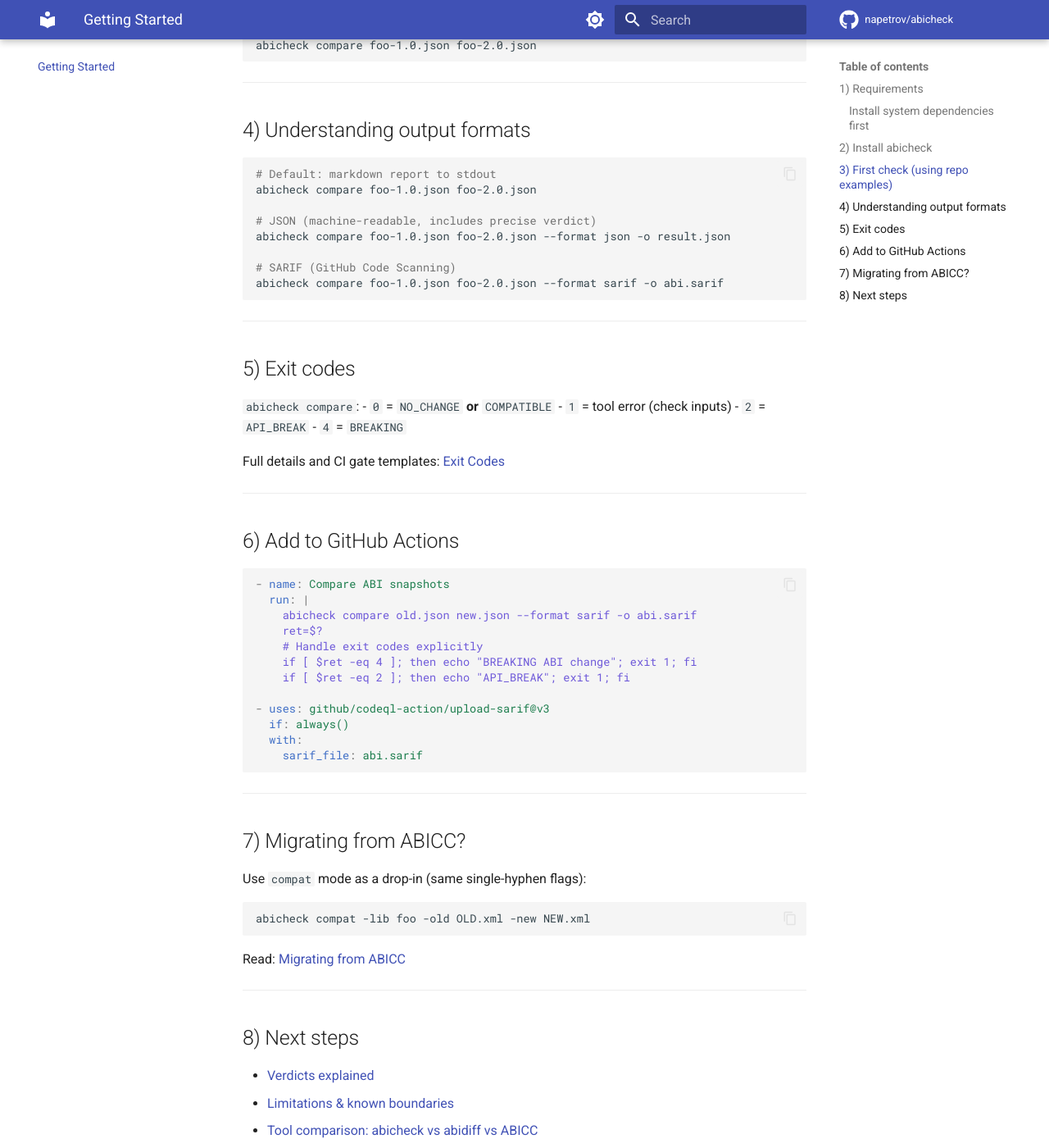
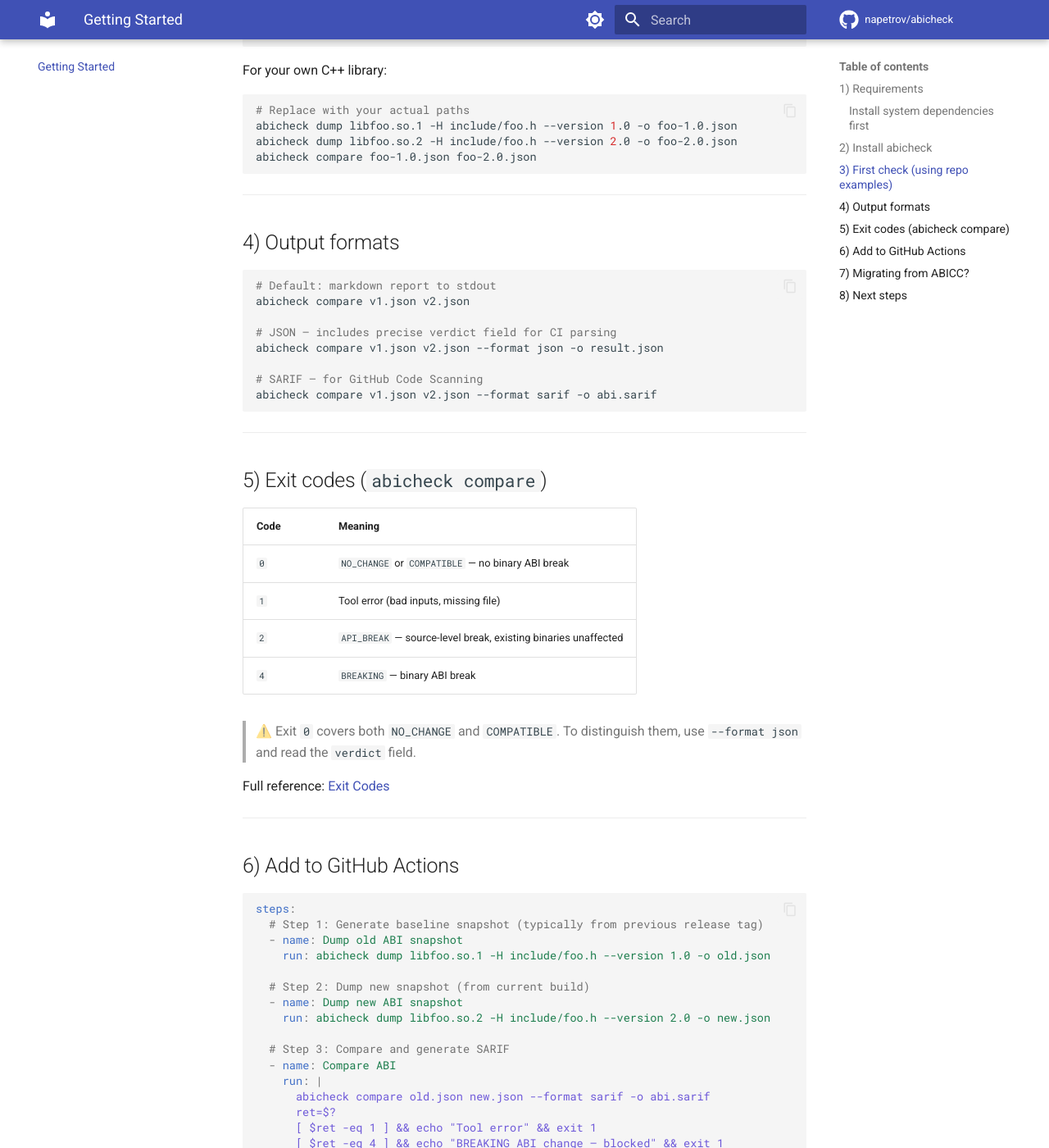
Before and after one commit to napetrov/abicheck, an MkDocs documentation site: the page built from docs/getting_started.md, in a window 1280 px wide and 1400 px high, scrolled down 1625 px. Shown: the whole window at 82% size. Built offline with MkDocs 1.6.1 and Material for MkDocs 9.7.7, drawn with Linux system fonts in a browser that asks for light colours; comment, search, counter and statistics services are not loaded; some of the changed text lies outside the part shown.

Commit message:
docs: address internal review feedback (v2→v3)
- getting_started: macOS ELF-only caveat, dump step shown explicitly
- exit_codes: compat tool error = exit 2 (not 1), table corrected
- exit_codes: strict mode only on compat, not compare
- limitations: -s/-strict flag scoped to compat only (not compare)
- limitations: COMPATIBLE blocking policy scoped by mode
- verdicts: compat tool error exit 2 in summary table
- verdicts: noexcept C++17 detection caveat added
- verdicts: GLOBAL->WEAK ELF-only qualifier
- verdicts: dangling change_kinds link replaced with abicc_compat ref
- from_abicc: -relpath removed from unsupported list (it works)
- from_abicc: -warn-newsym added to supported flags table
- from_abicc: exit code table corrected (1=BREAKING, 2=API_BREAK or error)
- from_abicc: Jenkins example shell idiom simplified to if/then/fi
- from_abicc: migration checklist item 3 now has example loop command

````diff
--- a/docs/concepts/limitations.md
+++ b/docs/concepts/limitations.md
@@ -14,13 +14,15 @@
 **This happens when:**
 - You pass generic system headers but the library was compiled with custom `#define` flags
 - Preprocessor macros change the public API surface (`#ifdef FEATURE_X`)
-- Third-party dependency headers differ between versions (causing dependency ABI leaks to go undetected)
+- Third-party dependency headers differ between versions
 - Platform-specific code paths (`#ifdef __linux__`) differ between compile and analysis environments
 
 **Mitigation:**
 - Always use the exact same headers that were used to build the `.so`
-- Pass all relevant compile-time defines via `castxml` flags
-- Use `--strict` mode to surface more potential issues
+- Pass compile-time defines to castxml: `abicheck dump libfoo.so -H foo.h --castxml-arg=-DFEATURE_X`
+- For `abicheck compat`, use `-s` (strict mode) to promote `COMPATIBLE`/`API_BREAK` to BREAKING:
+  `abicheck compat -lib foo -old OLD.xml -new NEW.xml -s`
+  (use `--strict-mode api` to promote only `API_BREAK`; `-s` is not available on `abicheck compare`)
 - Cross-check with `abicheck compat` (ABICC mode) for independent validation
 
 ---
@@ -34,8 +36,8 @@
 - Calling convention drift, struct packing changes not detected (Tier 4 unavailable)
 - Tier 1 (castxml/headers) and Tier 2 (ELF symbols) still run — most critical breaks caught
 
-**Mitigation:** Use CI/staging debug builds for deep analysis where possible.
-For production binaries, combine `abicheck` with `abicheck compat` ABICC+headers mode.
+**Mitigation:** Use CI/staging debug builds (`CFLAGS=-g`) for deep analysis where possible.
+For production binaries, Tier 1+2 analysis covers the majority of real-world ABI breaks.
 
 ---
 
@@ -46,31 +48,39 @@
 - Template specializations may not all be captured
 - `case17_template_abi` in the examples demonstrates a detectable case
 
+**Mitigation:** Use explicit template instantiation (`template class Foo<int>;`) for
+ABI-sensitive types you want to guarantee are tracked.
+
 ---
 
 ## `COMPATIBLE` Does Not Mean "Invisible"
 
 `COMPATIBLE` changes are detected and reported — they are not silent. Examples:
-- Adding a new export symbol is `COMPATIBLE` but changes the library's API surface
-- Enum member addition is `COMPATIBLE` but can affect switch statement completeness
+- Adding a new export symbol is `COMPATIBLE` but grows the library's API surface
+  (relevant for semver policy: additive changes may still require a minor version bump)
+- Enum member addition is `COMPATIBLE` but can affect exhaustive `switch` statements
 
-Use `--warn-newsym` to treat new symbols as blocking if your policy requires it.
+For `abicheck compat` pipelines, use `-s` to treat `COMPATIBLE` as blocking.
+For `abicheck compare` pipelines, enforce via CI exit code logic (treat exit `2` as failure).
 
 ---
 
 ## `compat` Mode Verdict Limitations
 
-`abicheck compat` follows ABICC's verdict vocabulary: it cannot emit `API_BREAK`.
-Source-level-only breaks (e.g. `case31_enum_rename`, `case34_access_level`) will be
-reported as `COMPATIBLE` in `compat` mode. Use `abicheck compare` for full verdict fidelity.
+`abicheck compat` *does* emit exit code `2` for `API_BREAK` conditions, but the
+report text uses ABICC-style phrasing rather than a bare `API_BREAK` verdict string.
+Source-level-only breaks (e.g. `case31_enum_rename`, `case34_access_level`) will
+appear as warnings in the compat HTML/text report.
+
+Use `abicheck compare --format json` for precise machine-readable `API_BREAK` verdicts.
 
 ---
 
 ## Inline / Header-Only Code
 
-Functions defined entirely in headers (inline, `constexpr`) may not appear in the `.so`
-symbol table. `abicheck` analyzes the public exported ABI — header-only changes that
-don't affect exported symbols will not be detected.
+Functions defined entirely in headers (inline, `constexpr`, template) may not appear
+in the `.so` symbol table. `abicheck` analyzes the public exported ABI — header-only
+changes that don't affect exported symbols will not be detected.
 
 ---
 
--- a/docs/concepts/verdicts.md
+++ b/docs/concepts/verdicts.md
@@ -18,11 +18,11 @@
 
 Examples:
 - New exported symbol added
-- `noexcept` specifier added/removed *(Itanium ABI mangling unchanged for plain functions; in C++17+, `noexcept` is part of function type and can affect mangling in function-pointer and template contexts — see [edge case below](#edge-case-noexcept-case15))*
-- `GLOBAL` → `WEAK` symbol binding
+- `noexcept` specifier added/removed *(for plain non-template functions; in C++17+, `noexcept` is part of function type and can affect mangling in function-pointer/template contexts — see [edge case](#edge-case-noexcept-case15). Note: abicheck does not currently flag function-pointer or template context noexcept changes separately.)*
+- `GLOBAL` → `WEAK` symbol binding (ELF/Linux only — weak symbols have different semantics on Mach-O/macOS; abicheck targets Linux ELF)
 - Enum member added at end of enum
 
-**CI action:** warn; do not fail. Use `--strict` to block if your policy requires.
+**CI action:** warn; do not fail. Use `-s` to promote to BREAKING if your policy requires.
 
 ---
 
@@ -38,10 +38,11 @@
 
 **CI action:** fail in API-strict pipelines or pipelines that test building from source; warn in ABI-only gates.
 
-> **Note:** `abicheck compat` mode **can** emit `API_BREAK` — exit code `2`.
-> This mirrors ABICC's exit code `2` for source-level breaks.
-> The only difference: `compat` does not produce the `API_BREAK` verdict string
-> in the report text (it uses ABICC-style "binary compatible" phrasing).
+> **Note:** `abicheck compat` *does* emit exit code `2` for `API_BREAK` conditions.
+> However, the `compat` HTML/text report uses ABICC-style phrasing
+> ("⚠️ API_BREAK — Source-level API change, binary compatible") rather than a bare
+> `API_BREAK` verdict string. Use `abicheck compare --format json` for machine-readable
+> verdict values.
 
 ---
 
@@ -62,25 +63,27 @@
 ## Edge case: `noexcept` (case15)
 
 `FUNC_NOEXCEPT_REMOVED` (removing a `noexcept` specifier) normally maps to `COMPATIBLE`
-for plain non-template, non-function-pointer contexts.
+for plain non-template functions.
 
-However, **case15** is classified `BREAKING` because the function previously had `throw()` —
-the legacy C++03/C++11 exception specification — which caused the symbol to carry a versioned
-requirement (`SYMBOL_VERSION_REQUIRED_ADDED: GLIBCXX_3.4.21`). Removing `throw()` drops
-that versioned symbol from the binary, breaking consumers that were linked against it.
+However, **case15** is classified `BREAKING`. The function was compiled with `throw()` —
+the legacy C++03 exception specification. Compiled with `-std=c++03`, `throw()` generates
+a call to `__cxa_call_unexpected`, which pulls in the `GLIBCXX_3.4.21` version symbol.
+Removing `throw()` drops that versioned symbol from the binary, triggering
+`SYMBOL_VERSION_REQUIRED_ADDED: GLIBCXX_3.4.21` — a hard binary break for consumers
+linked against the old symbol version.
 
-The verdict is the **worst** of all detected ChangeKinds — `FUNC_NOEXCEPT_REMOVED` alone is
-`COMPATIBLE`, but combined with the ELF `SYMBOL_VERSION_REQUIRED_ADDED` event it becomes `BREAKING`.
+The verdict is the **worst** of all detected ChangeKinds: `FUNC_NOEXCEPT_REMOVED` alone
+is `COMPATIBLE`, but combined with `SYMBOL_VERSION_REQUIRED_ADDED` it becomes `BREAKING`.
 
 ---
 
-## CI policy templates
+## CI policy templates (compare mode)
 
 ### Strict production gate
 ```bash
 abicheck compare old.json new.json
 ret=$?
-[ $ret -eq 1 ] && echo "ERROR — tool failed (check inputs)" && exit 1
+[ $ret -eq 1 ] && echo "ERROR — check tool inputs" && exit 1
 [ $ret -eq 4 ] && echo "BREAKING — release blocked" && exit 1
 [ $ret -eq 2 ] && echo "API_BREAK — source-level break" && exit 1
 echo "OK (NO_CHANGE or COMPATIBLE)"
@@ -96,14 +99,18 @@
 echo "ABI check passed"
 ```
 
-### Permissive gate (allow API_BREAK, block only binary breaks)
+### Permissive gate (binary breaks only)
 ```bash
 abicheck compare old.json new.json
 ret=$?
 [ $ret -eq 1 ] && exit 1   # tool error
-[ $ret -eq 4 ] && exit 1   # BREAKING only
+[ $ret -eq 4 ] && exit 1   # BREAKING only; API_BREAK (exit 2) allowed
 exit 0
 ```
+
+> For `compat` mode CI patterns, see [Migrating from ABICC](../migration/from_abicc.md).
+> Note: in compat mode, exit `1` = BREAKING, exit `2` = API_BREAK **or** tool error.
+> Use `--format json` to distinguish tool errors from real `API_BREAK` verdicts.
 
 ---
 
@@ -115,10 +122,9 @@
 | `COMPATIBLE` | `0` | `0` |
 | `API_BREAK` | `2` | `2` |
 | `BREAKING` | `4` | `1` |
-| Tool error | `1` | `1` |
+| Tool error | `1` | `2` |
 
-> ⚠️ `compare` exits `0` for both `NO_CHANGE` and `COMPATIBLE`. If your pipeline
-> should warn on `COMPATIBLE` changes (e.g. new symbol exports), use `--format json`
-> and check the `verdict` field — exit code alone is not sufficient.
+> ⚠️ `compare` exits `0` for both `NO_CHANGE` and `COMPATIBLE`.
+> Use `--format json` + `verdict` field to distinguish them in automation.
 
-Full ChangeKind reference: [reference/change_kinds.md](../reference/change_kinds.md)
+Full reference: [exit_codes.md](../exit_codes.md)
--- a/docs/exit_codes.md
+++ b/docs/exit_codes.md
@@ -8,37 +8,38 @@
 
 | Exit code | Meaning |
 |-----------|---------|
-| `0` | `NO_CHANGE` **or** `COMPATIBLE` — no binary ABI break detected |
-| `1` | Error — missing input, invalid snapshot, or tool failure |
-| `2` | `API_BREAK` — source-level break (compile-time only; existing binaries are safe) |
-| `4` | `BREAKING` — binary ABI break; existing consumers will malfunction |
+| `0` | `NO_CHANGE` or `COMPATIBLE` — no binary ABI break |
+| `1` | Tool error (missing input, invalid snapshot) — Click/Python uncaught exception |
+| `2` | `API_BREAK` — source-level break; existing binaries are safe |
+| `4` | `BREAKING` — binary ABI break |
 
-> **⚠️ Important:** Exit code `0` means **either** `NO_CHANGE` or `COMPATIBLE`.
-> If your pipeline should **warn** on `COMPATIBLE` changes (e.g. new symbol exports),
-> you cannot distinguish them via exit code alone — use `--format json` and parse
-> the `verdict` field.
+> **⚠️ Exit `0` covers both `NO_CHANGE` and `COMPATIBLE`.** If your pipeline needs
+> to distinguish them (e.g. warn on new symbol exports), use `--format json` and
+> read the `verdict` field — exit code alone is not sufficient.
 
-### CI gate examples
+### CI gate patterns
 
 ```bash
-# Fail on any break (production gate)
+# Production gate: fail on any break
 abicheck compare old.json new.json
 ret=$?
-[ $ret -eq 1 ] && echo "ERROR — check inputs" && exit 1
+[ $ret -eq 1 ] && echo "ERROR — check tool inputs" && exit 1    # tool error
 [ $ret -eq 4 ] && echo "BREAKING — release blocked" && exit 1
 [ $ret -eq 2 ] && echo "API_BREAK — source-level break" && exit 1
 echo "OK (NO_CHANGE or COMPATIBLE)"
 
-# Fail only on binary ABI breaks (allow API_BREAK and COMPATIBLE)
+# Permissive gate: fail only on binary breaks (allow API_BREAK + COMPATIBLE)
 abicheck compare old.json new.json
 ret=$?
 [ $ret -eq 1 ] && exit 1   # tool error
-[ $ret -eq 4 ] && exit 1   # binary break only
+[ $ret -eq 4 ] && exit 1   # BREAKING only; API_BREAK (exit 2) allowed
 exit 0
+# note: exit 0 includes both NO_CHANGE and COMPATIBLE
 
-# Parse exact verdict via JSON
+# Parse exact verdict from JSON
 abicheck compare old.json new.json --format json -o result.json
-verdict=$(python3 -c "import json; print(json.load(open('result.json'))['verdict'])")
+verdict=$(python3 -c "import json,sys; d=json.load(open('result.json')); print(d['verdict'])" \
+  || { echo "ERROR parsing result.json"; exit 1; })
 [ "$verdict" = "BREAKING" ] && exit 1
 ```
 
@@ -46,22 +47,22 @@
 
 ## `abicheck compat`
 
-ABICC-compatible mode (matches `abi-compliance-checker` exit codes):
+Matches `abi-compliance-checker` exit codes (ABICC drop-in):
 
 | Exit code | Meaning |
 |-----------|---------|
-| `0` | No breaking changes (`COMPATIBLE` or `NO_CHANGE`) |
-| `1` | `BREAKING` — binary ABI break detected |
-| `2` | `API_BREAK` — source-level break (binary compatible) |
-| `1` | Error — also exits `1` for tool failures (same as BREAKING) |
+| `0` | No breaking changes (`NO_CHANGE` or `COMPATIBLE`) |
+| `1` | `BREAKING` (mirrors ABICC) |
+| `2` | `API_BREAK` **or** tool error (descriptor parse failure, missing `.so`, etc.) |
 
-> **⚠️ Note:** In `compat` mode, exit `2` means `API_BREAK` (not an error — unlike
-> `compare` mode where `1` is the error code). Validate your XML descriptor files
-> exist before treating exit `2` as a definitive signal.
+> **⚠️ In `compat` mode, exit `2` covers both `API_BREAK` and tool errors.**
+> Always pre-validate that your XML descriptor files exist before running.
+> To disambiguate: use `--format json` — a tool error produces no `changes`
+> in the JSON output, while a real `API_BREAK` will have change entries.
 
 ---
 
-## Quick comparison
+## Summary table
 
 | Verdict / State | `compare` exit | `compat` exit |
 |-----------------|---------------|---------------|
@@ -69,12 +70,27 @@
 | `COMPATIBLE` | `0` | `0` |
 | `API_BREAK` | `2` | `2` |
 | `BREAKING` | `4` | `1` |
-| Tool error | `1` | `1` |
+| Tool error | `1` | `2` |
 
 ---
 
-## `--strict` / `-s` flag (compat mode)
+## Strict mode (`-s` / `-strict`)
 
-In `compat -s` mode:
-- `--strict-mode full` (default): `COMPATIBLE` and `API_BREAK` → exit `1` (BREAKING)
-- `--strict-mode api`: only `API_BREAK` → exit `1`; `COMPATIBLE` unchanged
+`compat` (and only `compat`) supports strict mode to promote lesser verdicts:
+
+```bash
+# Strict mode: COMPATIBLE + API_BREAK → exit 1 (BREAKING)
+abicheck compat -lib foo -old OLD.xml -new NEW.xml -s
+
+# Strict API-only: only API_BREAK → exit 1; COMPATIBLE stays exit 0
+abicheck compat -lib foo -old OLD.xml -new NEW.xml -s --strict-mode api
+```
+
+`--strict-mode` values:
+- `full` (default when `-s` is set): `COMPATIBLE` + `API_BREAK` → BREAKING
+- `api`: only `API_BREAK` → BREAKING; `COMPATIBLE` unchanged
+
+`--strict-mode` has no effect unless `-s` is also passed.
+
+> Note: `abicheck compare` does not have `-s` / `--strict` flags.
+> For compare-mode strict pipelines, use CI exit code logic (check exit `2` as a failure).
--- a/docs/getting_started.md
+++ b/docs/getting_started.md
@@ -1,11 +1,8 @@
 # Getting Started
 
-> ⚠️ **Exit code note before you start:** `abicheck compare` exits `0` for both
-> `NO_CHANGE` and `COMPATIBLE`. If you check `$? -eq 0` to detect "no changes",
-> you will silently miss compatible changes (new exports, etc.).
-> See [Exit Codes](exit_codes.md) for how to handle this in CI.
-
-This guide gets you from **zero** to a first ABI verdict in ~10–15 minutes.
+> ⚠️ **Before you start:** `abicheck compare` exits `0` for both `NO_CHANGE` *and*
+> `COMPATIBLE`. Checking `$? -eq 0` does **not** mean "nothing changed" — it means
+> "no binary ABI break". See [Exit Codes](exit_codes.md) for CI gate patterns.
 
 ---
 
@@ -13,16 +10,19 @@
 
 - Python 3.10+
 - `castxml` (for header-based analysis) — [castxml project](https://github.com/CastXML/CastXML)
-- C/C++ compiler available to castxml (`g++` or `clang++`)
+- C/C++ compiler (`gcc`/`g++` or `clang`/`clang++`)
 
 ### Install system dependencies first
 
 ```bash
 # Ubuntu / Debian
 sudo apt-get update
-sudo apt-get install -y castxml g++
+sudo apt-get install -y castxml gcc g++
 
-# macOS
+# macOS (development only — ELF analysis requires Linux)
+# abicheck analyzes Linux ELF binaries only; macOS Mach-O is not supported.
+# castxml can be installed for Tier 1 header-parsing development,
+# but Tier 2/3/4 ELF analysis requires a Linux environment.
 brew install castxml llvm
 ```
 
@@ -31,9 +31,12 @@
 ## 2) Install abicheck
 
 ```bash
+# Recommended: use a virtual environment
+python3 -m venv .venv && source .venv/bin/activate
+
 pip install abicheck
 
-# Verify install
+# Verify
 abicheck --version
 ```
 
@@ -49,28 +52,31 @@
 
 ## 3) First check (using repo examples)
 
-The repo includes 42 pre-built example cases. Run a quick check on one:
+The repo includes 42 example ABI break cases, each with pre-built `v1.c`/`v2.c` and headers.
+This makes it easy to verify your install is working correctly.
 
 ```bash
+# Clone the repo (skip if already done in step 2)
 git clone https://github.com/napetrov/abicheck.git
 cd abicheck/examples/case01_symbol_removal
 
-# Build v1 and v2
+# Build v1 and v2 shared libraries
 gcc -shared -fPIC -g v1.c -o libv1.so
 gcc -shared -fPIC -g v2.c -o libv2.so
 
-# Dump ABI snapshots
+# Dump ABI snapshots (v1.h and v2.h are in the same directory)
 abicheck dump libv1.so -H v1.h --version 1.0 -o v1.json
 abicheck dump libv2.so -H v2.h --version 2.0 -o v2.json
 
 # Compare
 abicheck compare v1.json v2.json
-# Expected: BREAKING (symbol removed)
+# Expected output: verdict BREAKING (symbol 'helper' was removed)
 ```
 
-For your own library with `libfoo.so.1`, `libfoo.so.2`, `include/foo.h`:
+For your own C++ library:
 
 ```bash
+# Replace with your actual paths
 abicheck dump libfoo.so.1 -H include/foo.h --version 1.0 -o foo-1.0.json
 abicheck dump libfoo.so.2 -H include/foo.h --version 2.0 -o foo-2.0.json
 abicheck compare foo-1.0.json foo-2.0.json
@@ -78,58 +84,79 @@
 
 ---
 
-## 4) Understanding output formats
+## 4) Output formats
 
 ```bash
 # Default: markdown report to stdout
-abicheck compare foo-1.0.json foo-2.0.json
+abicheck compare v1.json v2.json
 
-# JSON (machine-readable, includes precise verdict)
-abicheck compare foo-1.0.json foo-2.0.json --format json -o result.json
+# JSON — includes precise verdict field for CI parsing
+abicheck compare v1.json v2.json --format json -o result.json
 
-# SARIF (GitHub Code Scanning)
-abicheck compare foo-1.0.json foo-2.0.json --format sarif -o abi.sarif
+# SARIF — for GitHub Code Scanning
+abicheck compare v1.json v2.json --format sarif -o abi.sarif
 ```
 
 ---
 
-## 5) Exit codes
+## 5) Exit codes (`abicheck compare`)
 
-`abicheck compare`:
-- `0` = `NO_CHANGE` **or** `COMPATIBLE`
-- `1` = tool error (check inputs)
-- `2` = `API_BREAK`
-- `4` = `BREAKING`
+| Code | Meaning |
+|------|---------|
+| `0` | `NO_CHANGE` or `COMPATIBLE` — no binary ABI break |
+| `1` | Tool error (bad inputs, missing file) |
+| `2` | `API_BREAK` — source-level break, existing binaries unaffected |
+| `4` | `BREAKING` — binary ABI break |
 
-Full details and CI gate templates: [Exit Codes](exit_codes.md)
+> ⚠️ Exit `0` covers both `NO_CHANGE` and `COMPATIBLE`. To distinguish them, use
+> `--format json` and read the `verdict` field.
+
+Full reference: [Exit Codes](exit_codes.md)
 
 ---
 
 ## 6) Add to GitHub Actions
 
 ```yaml
-- name: Compare ABI snapshots
-  run: |
-    abicheck compare old.json new.json --format sarif -o abi.sarif
-    ret=$?
-    # Handle exit codes explicitly
-    if [ $ret -eq 4 ]; then echo "BREAKING ABI change"; exit 1; fi
-    if [ $ret -eq 2 ]; then echo "API_BREAK"; exit 1; fi
+steps:
+  # Step 1: Generate baseline snapshot (typically from previous release tag)
+  - name: Dump old ABI snapshot
+    run: abicheck dump libfoo.so.1 -H include/foo.h --version 1.0 -o old.json
 
-- uses: github/codeql-action/upload-sarif@v3
-  if: always()
-  with:
-    sarif_file: abi.sarif
+  # Step 2: Dump new snapshot (from current build)
+  - name: Dump new ABI snapshot
+    run: abicheck dump libfoo.so.2 -H include/foo.h --version 2.0 -o new.json
+
+  # Step 3: Compare and generate SARIF
+  - name: Compare ABI
+    run: |
+      abicheck compare old.json new.json --format sarif -o abi.sarif
+      ret=$?
+      [ $ret -eq 1 ] && echo "Tool error" && exit 1
+      [ $ret -eq 4 ] && echo "BREAKING ABI change — blocked" && exit 1
+      [ $ret -eq 2 ] && echo "::warning::API_BREAK detected"
+      exit 0
+
+  - uses: github/codeql-action/upload-sarif@v3
+    if: always()
+    with:
+      sarif_file: abi.sarif
 ```
 
 ---
 
 ## 7) Migrating from ABICC?
 
-Use `compat` mode as a drop-in (same single-hyphen flags):
+If you have existing ABICC XML descriptors, use `compat` mode — same single-hyphen flags,
+no XML changes needed:
 
 ```bash
+# Direct drop-in
 abicheck compat -lib foo -old OLD.xml -new NEW.xml
+
+# OLD.xml is the same ABICC descriptor format you already have.
+# If you don't have XML descriptors yet, use abicheck dump to generate snapshots
+# and then abicheck compare instead.
 ```
 
 Read: [Migrating from ABICC](migration/from_abicc.md)
--- a/docs/migration/from_abicc.md
+++ b/docs/migration/from_abicc.md
@@ -19,6 +19,10 @@
 abicheck compat -lib libfoo -old OLD.xml -new NEW.xml -report-path report.html
 ```
 
+> `OLD.xml` is your existing ABICC XML descriptor file — no conversion needed.
+> If you don't have XML descriptors yet, use `abicheck dump` to generate snapshots
+> and then `abicheck compare` instead.
+
 ---
 
 ## 2) Exit codes (critical difference)
@@ -28,11 +32,14 @@
 | Tool / mode | 0 | 1 | 2 | 4 |
 |-------------|---|---|---|---|
 | ABICC | ok | breaking | error | — |
-| `abicheck compat` | ok | breaking | API_BREAK **or** error | — |
-| `abicheck compare` | NO_CHANGE or COMPATIBLE | error | API_BREAK | BREAKING |
+| `abicheck compat` | ok | BREAKING | API_BREAK or tool error | — |
+| `abicheck compare` | NO_CHANGE or COMPATIBLE | tool error | API_BREAK | BREAKING |
 
-Note: In `compat` mode, exit `2` conflates `API_BREAK` with tool errors. Pre-validate
-that your XML descriptor files exist before relying on exit `2` as an API_BREAK signal.
+> ⚠️ In `compat` mode, exit `1` = BREAKING (mirrors ABICC). Exit `2` = API_BREAK
+> **or** tool error (descriptor parse failure, missing `.so`). Pre-validate that your
+> XML descriptor files exist before running — a missing file exits `2`, same as
+> API_BREAK. To disambiguate, use `--format json` and check the `verdict` field
+> (a tool error will produce no `changes` in the JSON output).
 
 ---
 
@@ -47,7 +54,7 @@
 | `-new PATH` | `-d2` | New version descriptor or dump |
 | `-report-path PATH` | | Output report path |
 | `-report-format FMT` | | `html` (default), `json`, `md` |
-| `-s` | `-strict` | Strict mode: COMPATIBLE → BREAKING |
+| `-s` | `-strict` | Strict mode: COMPATIBLE + API_BREAK → exit 1 |
 | `-source` | `-src`, `-api` | Source/API compat only |
 | `-binary` | `-bin`, `-abi` | Binary ABI mode (default) |
 | `-show-retval` | | Include return-value changes |
@@ -56,29 +63,40 @@
 | `-skip-symbols PATH` | | Suppress listed symbols |
 | `-skip-types PATH` | | Suppress listed types |
 | `-stdout` | | Print report to stdout |
+| `-warn-newsym` | | Treat new exported symbols as a break (exit 2) |
+| `-relpath PATH` | | Base path for relative paths in reports |
 
 Not supported (ABICC-only features):
 - `-xml` / `-dump` / `-dump-path` — ABICC's ABI dump generation; use `abicheck dump` instead
 - `-headers-only` — reserved, not yet implemented
 - `-cross-gcc` — cross-compilation checks not yet implemented
-- `-relpath` — relative paths in reports
 
 ---
 
 ## 4) Migration checklist
 
 1. Replace ABICC binary call with `abicheck compat` (keep XML descriptors unchanged)
-2. Validate exit code behavior in CI (especially exit `2` semantics)
-3. Run on 3–5 historical releases to establish confidence
-4. Optionally migrate to `abicheck compare` for `API_BREAK` verdict and JSON/SARIF workflows
+2. Validate exit code behavior in CI — especially: compat exit `1` = BREAKING, exit `2` = API_BREAK or error
+3. Run on 3–5 historical releases to establish confidence, e.g.:
+   ```bash
+   for ver in v1.0 v1.1 v1.2; do
+     abicheck compat -lib libfoo -old ${ver}.xml -new current.xml \
+       -report-path report-${ver}.html
+     echo "vs ${ver}: exit $?"
+   done
+   ```
+4. Optionally migrate to `abicheck compare` for unambiguous `API_BREAK` verdict and JSON/SARIF workflows
 
 ---
 
 ## 5) Jenkins stage example
 
 ```bash
-# Pre-validate inputs to avoid exit-2 ambiguity
-[ ! -f OLD.xml ] || [ ! -f NEW.xml ] && echo "ERROR: descriptor files missing" && exit 1
+# Pre-validate inputs to avoid exit-2 ambiguity (missing file → exit 2 = same as API_BREAK)
+if [ ! -f OLD.xml ] || [ ! -f NEW.xml ]; then
+  echo "ERROR: descriptor files missing"
+  exit 1
+fi
 
 abicheck compat -lib libfoo -old OLD.xml -new NEW.xml \
   -report-format html -report-path abi-report.html
````
Also changed, not shown: other parts of docs/exit_codes.md (+1 -1 lines).
